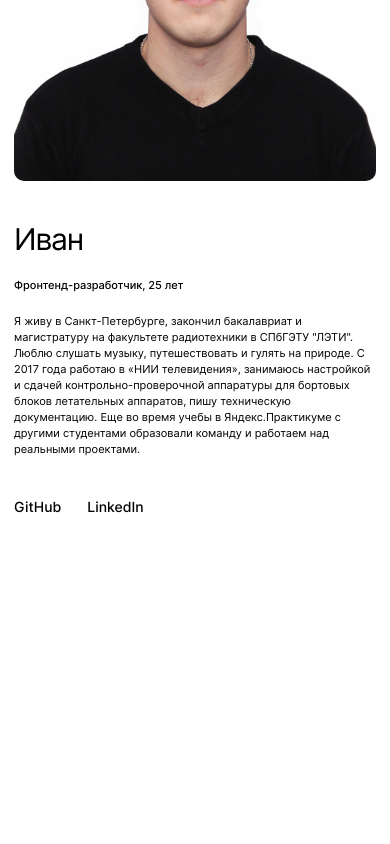
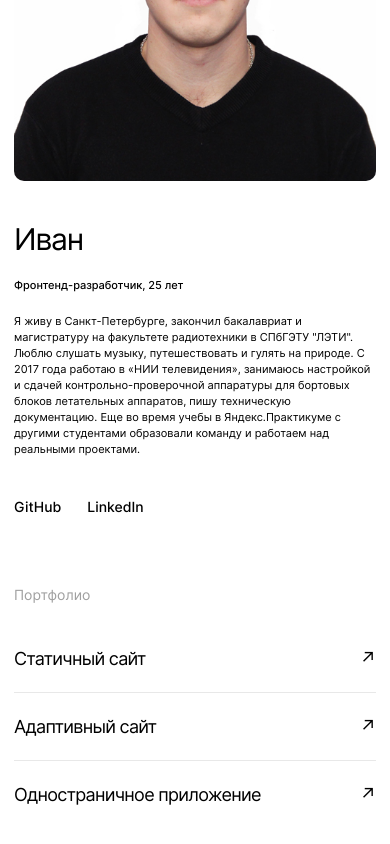
Before and after one commit to Imjogan/movies-explorer-frontend, a React (Create React App) app: page / in a window 390 px wide. Shown: the part 2303-3147 px from the top of the page. Before the commit the page ends 2888 px from the top, so only its background shows below. Built offline with nearby package versions, Linux system fonts and the light colour scheme.

Commit message:
создан и адаптирован под разрешения компонент Portfolio

```diff
--- a/src/components/Main/Main.js
+++ b/src/components/Main/Main.js
@@ -4,6 +4,7 @@ import NavTab from '../NavTab/NavTab';
 import AboutProject from '../AboutProject/AboutProject';
 import Techs from '../Techs/Techs';
 import AboutMe from '../AboutMe/AboutMe';
+import Portfolio from '../Portfolio/Portfolio';
 
 const Main = () => {
   return (
@@ -13,6 +14,7 @@ const Main = () => {
       <AboutProject />
       <Techs />
       <AboutMe />
+      <Portfolio />
     </section>
   );
 }
--- a/src/components/Portfolio/Portfolio.css
+++ b/src/components/Portfolio/Portfolio.css
@@ -0,0 +1,115 @@
+.portfolio {
+  padding: 0 70px;
+  margin: 0 0 125px;
+  display: flex;
+  flex-direction: column;
+}
+
+.portfolio__title {
+  font-style: normal;
+  font-weight: normal;
+  font-size: 18px;
+  line-height: 20px;
+  color: #a0a0a0;
+  margin: 0 0 50px;
+}
+
+.portfolio__list {
+  padding: 0;
+  list-style: none;
+  display: flex;
+  flex-direction: column;
+  justify-content: stretch;
+  margin: 0;
+}
+
+.portfolio__list-item {
+  box-sizing: border-box;
+  border-bottom: 1px solid rgba(232, 232, 232, 1);
+  margin: 20px 0 0;
+  padding: 0 0 19px;
+  transition: border 0.3s ease-in-out;
+}
+
+.portfolio__list-item:first-of-type {
+  margin: 0;
+}
+
+.portfolio__list-item:last-of-type {
+  border: none;
+}
+
+.portfolio__list-item:hover {
+  border-bottom: 1px solid rgba(0, 0, 0, 1);
+}
+
+.portfolio__link {
+  margin: 0;
+  display: flex;
+  justify-content: space-between;
+  align-content: center;
+  color: #000;
+  text-decoration: none;
+}
+
+.portfolio__link-name {
+  margin: 0;
+  font-style: normal;
+  font-weight: normal;
+  font-size: 30px;
+  line-height: 50px;
+  letter-spacing: -0.04em;
+  transition: opacity 0.3s ease-in-out;
+}
+
+.portfolio__link-arrow {
+  font-style: normal;
+  font-weight: normal;
+  font-size: 30px;
+  line-height: 60px;
+  letter-spacing: -0.04em;
+  margin: 0;
+  transition: opacity 0.3s ease-in-out;
+}
+
+@media screen and (max-width: 768px) {
+  .portfolio {
+    padding: 0 50px;
+    margin: 0 0 90px;
+  }
+
+  .portfolio__link-name {
+    font-size: 28px;
+    line-height: 50px;
+  }
+
+  .portfolio__link-arrow {
+    font-size: 28px;
+    line-height: 60px;
+  }
+}
+
+@media screen and (max-width: 560px) {
+  .portfolio__title {
+    font-size: 14px;
+    line-height: 20px;
+    margin-bottom: 40px;
+  }
+
+  .portfolio__link-name {
+    font-size: 18px;
+    line-height: 28px;
+  }
+
+  .portfolio__link-arrow {
+    font-size: 18px;
+    line-height: 28px;
+  }
+}
+
+@media screen and (max-width: 425px) {
+  .portfolio {
+    padding: 0 14px;
+    margin: 0 0 70px;
+  }
+}
--- a/src/components/Portfolio/Portfolio.js
+++ b/src/components/Portfolio/Portfolio.js
@@ -0,0 +1,46 @@
+import './Portfolio.css';
+
+const Portfolio = () => {
+  return (
+    <section className="portfolio">
+      <h4 className="portfolio__title">Портфолио</h4>
+      <ul className="portfolio__list">
+        <li className="portfolio__list-item">
+          <a
+            href="https://imjogan.github.io/how-to-learn/"
+            target="_blank"
+            className="portfolio__link"
+            rel="noreferrer"
+          >
+            <p className="portfolio__link-name">Статичный сайт</p>
+            <p className="portfolio__link-arrow">&#8599;</p>
+          </a>
+        </li>
+        <li className="portfolio__list-item">
+          <a
+            href="https://imjogan.github.io/russian-travel/"
+            target="_blank"
+            className="portfolio__link"
+            rel="noreferrer"
+          >
+            <p className="portfolio__link-name">Адаптивный сайт</p>
+            <p className="portfolio__link-arrow">&#8599;</p>
+          </a>
+        </li>
+        <li className="portfolio__list-item">
+          <a
+            href="https://imjogan.github.io/react-mesto-auth/"
+            target="_blank"
+            className="portfolio__link"
+            rel="noreferrer"
+          >
+            <p className="portfolio__link-name">Одностраничное приложение</p>
+            <p className="portfolio__link-arrow">&#8599;</p>
+          </a>
+        </li>
+      </ul>
+    </section>
+  );
+};
+
+export default Portfolio;
```
